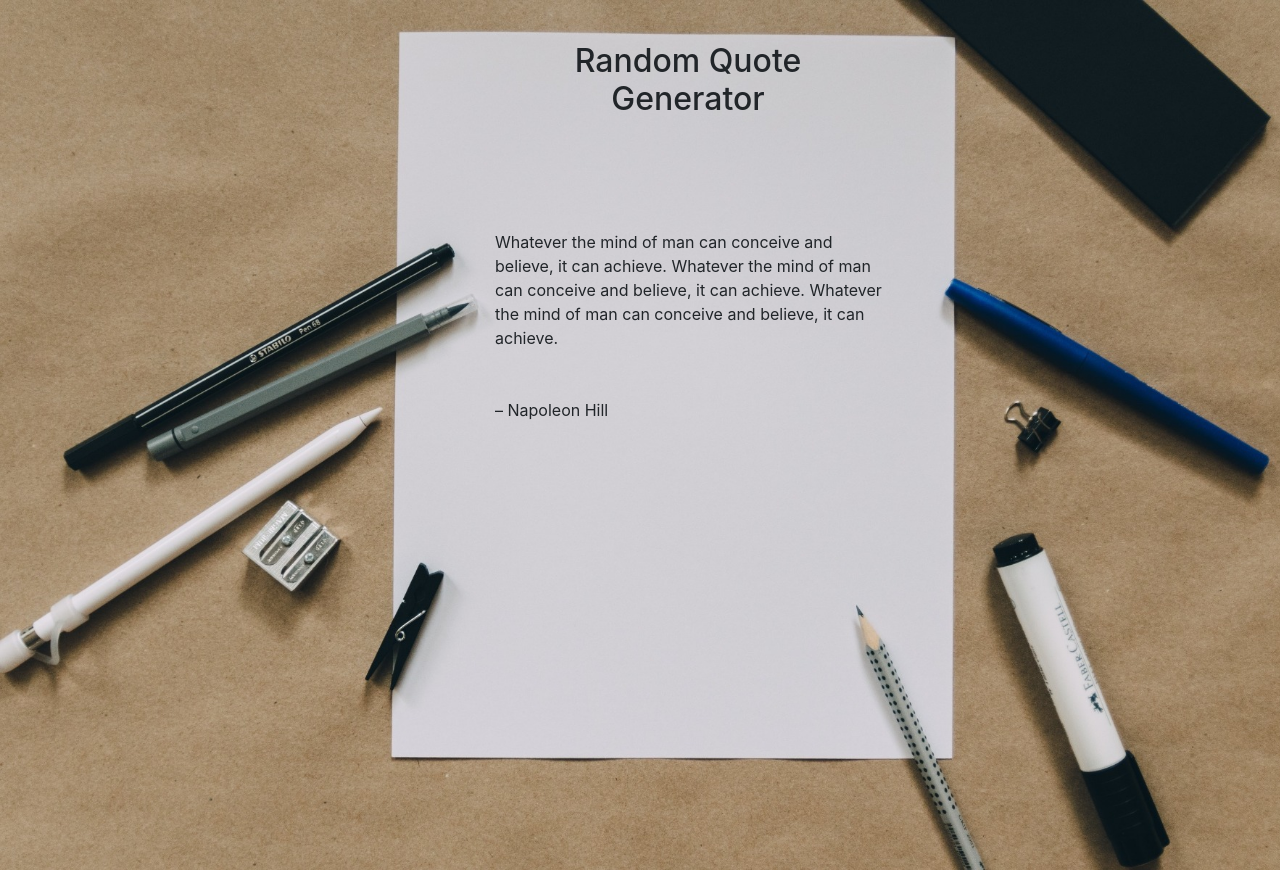
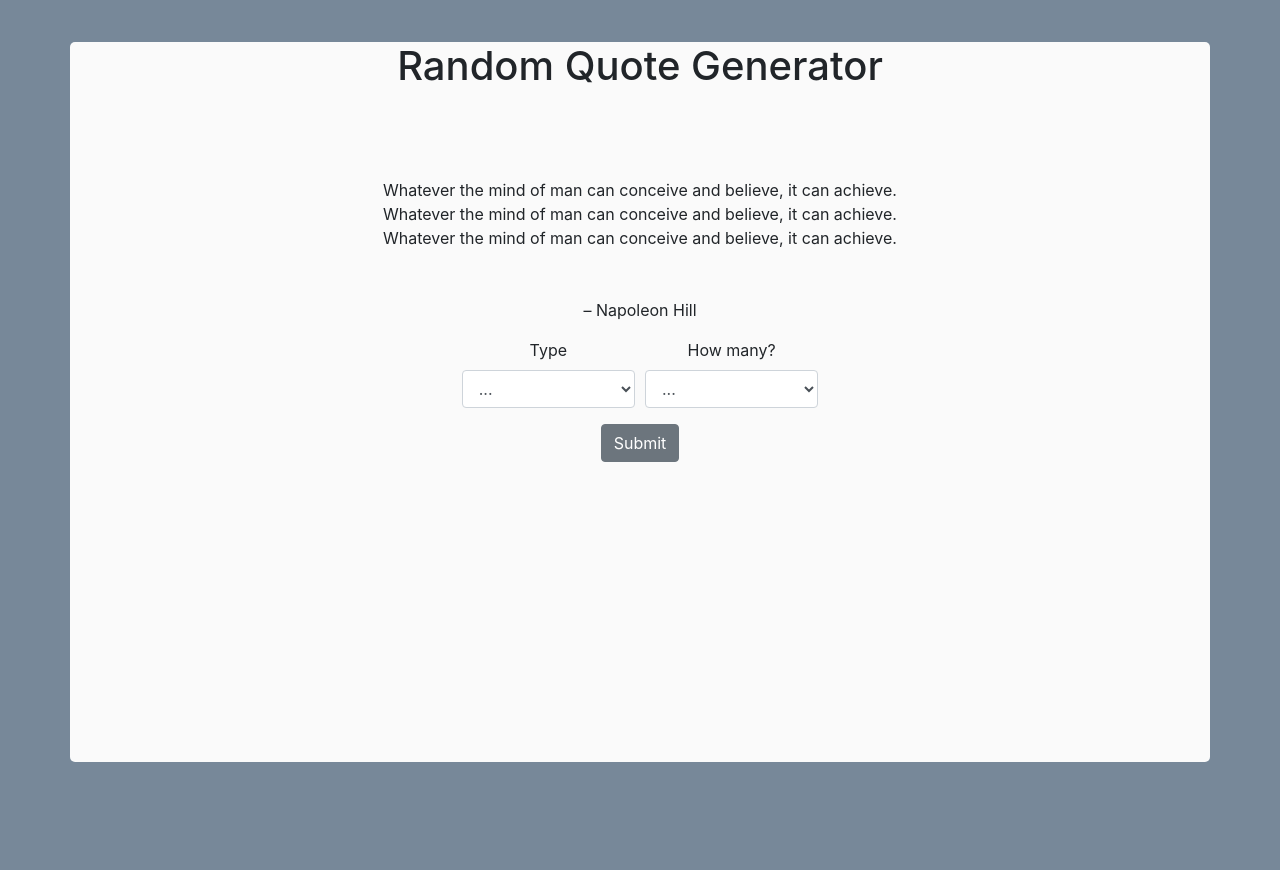
Before and after one commit to akdsco/frontend-random-quote-generator, a plain HTML site: page index.html in a window 1280 px wide. Drawn offline with Linux system fonts and the light colour scheme.

Commit message:
update website content presentation

```diff
--- a/css/custom-style.css
+++ b/css/custom-style.css
@@ -1,21 +1,21 @@
 body {
-    background: url("../content/main-bg-alt.jpg");
-    background-size: cover;
+    background-color: lightslategray;
 }
 
-header {
+main {
     margin: 2.6rem 0 2rem 0;
-}
-
-header h1 {
-    padding-left: 6rem;
-    font-size: 2em;
 }
 
 main {
     height: 90vh;
 }
 
+.container {
+    background: rgb(250, 250, 250);
+    border-radius: 5px;
+    margin-bottom: 7%;
+}
+
 body > main > div > div {
     margin-top: 5rem;
     min-height: 30vh;
--- a/index.html
+++ b/index.html
@@ -14,26 +14,49 @@
 </head>
 <body>
 
-<header class="container">
-  <div class="text-center">
-    <h1>Random Quote<br> Generator</h1>
-  </div>
-</header>
-
-<main class="container-fluid">
-  <div class="row d-flex justify-content-center">
-    <div class="offset-md-1 col-md-4">
+  <main class="container">
+    <h1 class="text-center">Random Quote Generator</h1>
+    <div class="row d-flex justify-content-center text-center">
+      <div class="col-md-6">
         <blockquote>Whatever the mind of man can conceive and believe, it can achieve.
           Whatever the mind of man can conceive and believe, it can achieve.
-        Whatever the mind of man can conceive and believe, it can achieve.</blockquote>
+          Whatever the mind of man can conceive and believe, it can achieve.
+        </blockquote>
         <p class="mt-5">– Napoleon Hill</p>
         <form>
-<!--        <submit class="btn btn-secondary mt-4">Next Quote</submit>-->
+          <div class="form-row justify-content-center">
+            <div class="form-group col-md-4 justify-content-center">
+              <label for="inputQuoteType">Type</label>
+              <select id="inputQuoteType" class="form-control">
+                <option selected disabled value>...</option>
+                <option>Life Quotes</option>
+                <option>Business Quotes</option>
+              </select>
+            </div>
+            <div class="form-group col-md-4">
+              <label for="inputQuantity">How many?</label>
+              <select id="inputQuantity" class="form-control">
+                <option selected disabled value>...</option>
+                <option>1</option>
+                <option>2</option>
+                <option>3</option>
+                <option>4</option>
+                <option>5</option>
+                <option>6</option>
+                <option>7</option>
+                <option>8</option>
+                <option>9</option>
+                <option>10</option>
+              </select>
+            </div>
+          </div>
+          <div class="form-row justify-content-center">
+            <button class="btn btn-secondary" type="submit">Submit</button>
+          </div>
         </form>
       </div>
     </div>
   </main>
 
-
 </body>
 </html>
--- a/js/quote-generator-v2.js
+++ b/js/quote-generator-v2.js
@@ -57,3 +57,6 @@ function generateQuotes(type, amount) {
 }
 
 generateQuotes("laws",2);
+
+
+// Access HTML and change elements according to actions taken on website
```
Lines whose indentation alone changed are shown as unchanged.
